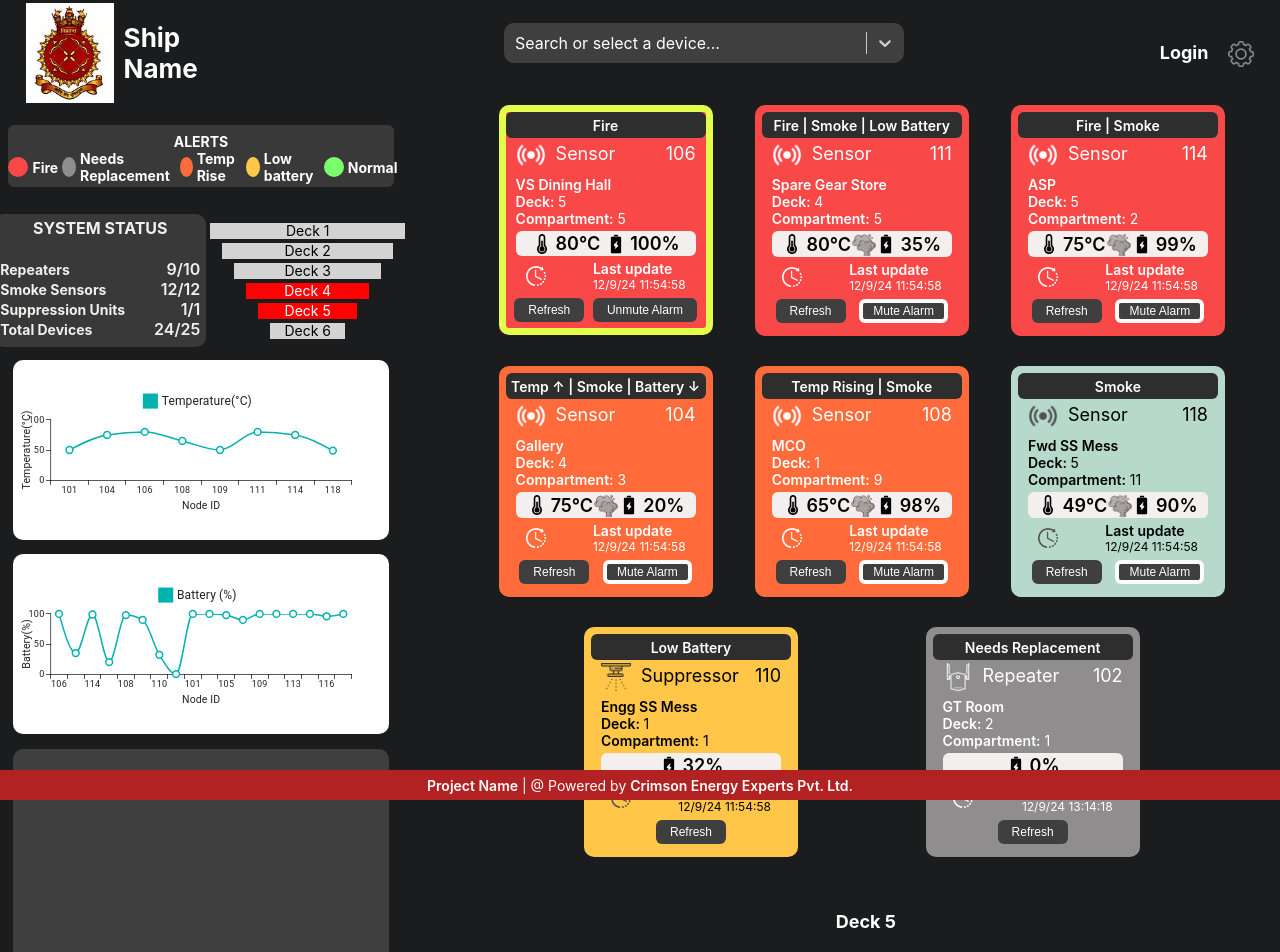
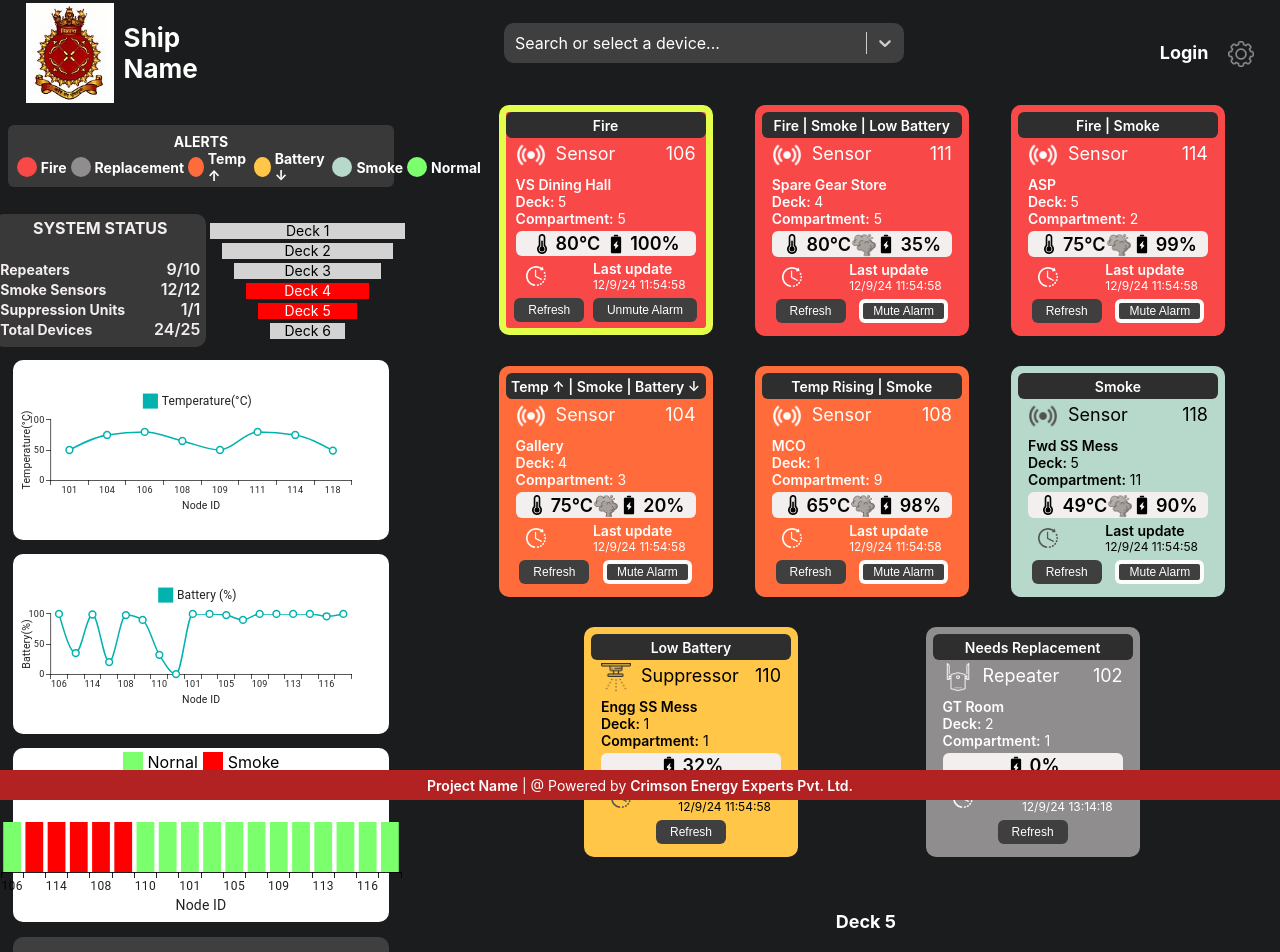
Before and after one commit to cee-diksha/fire_detection, a React (Create React App) app: page / in a window 1280 px wide. Shown: the top 952 px of the page. Built offline with nearby package versions, Linux system fonts and the light colour scheme.

Commit message:
smoke graph added

```diff
--- a/src/assets/info.js
+++ b/src/assets/info.js
@@ -123,7 +123,12 @@ export const specificDeviceChartData = [
         ]
     },
     {
-        node_type: "sensor", node_name: "Gallery", node_id: 104, deck:4, comp:3 , alertlogstemp: [], alertlogsbattery: [
+        node_type: "sensor", node_name: "Gallery", node_id: 104, deck:4, comp:3 , alertlogstemp: [
+            { time: "1300 hrs", message: "Temperature rise detected" },
+            { time: "1320 hrs", message: "Smoke detected" },
+            { time: "1430 hrs", message: "Steady rise in temperature for past 1 hour" },
+            { time: "1440 hrs", message: "Temperature above critical" },
+        ], alertlogsbattery: [
             { time: "0800 hrs", message: "Battery level at 50%" },
             { time: "1000 hrs", message: "Battery level at 40%" },
             { time: "1200 hrs", message: "Battery level at 30%" },
@@ -221,7 +226,9 @@ export const specificDeviceChartData = [
     {
         node_type: "sensor", node_name: "MCO", node_id: 108, deck: 1, comp: 9, alertlogstemp: [
             { time: "1300 hrs", message: "Temperature rise detected" },
-            { time: "1320 hrs", message: "Temperature above critical" }
+            { time: "1320 hrs", message: "Smoke detected" },
+            { time: "1430 hrs", message: "Steady rise in temperature for past 1 hour" },
+            { time: "1440 hrs", message: "Temperature above critical" },
         ], alertlogsbattery: [], temperature: [
             { time: "11", value: "50", info: "[INFO]", status: "Sensor initialized" },
             { time: "12", value: "49", info: "[INFO]", status: "Sensor working fine" },
@@ -276,7 +283,15 @@ export const specificDeviceChartData = [
             { time: "22", value: "94", info: "[WARN]", status: "Battery dropping" }]
     },
     {
-        node_type: "suppression unit", node_name: "Engg SS Mess", node_id: 110, deck: 1, comp: 1, alertlogstemp: null, alertlogsbattery: [], temperature: null, battery_percentage: [{ time: "11", value: "100", info: "[INFO]", status: "Battery OK" },
+        node_type: "suppression unit", node_name: "Engg SS Mess", node_id: 110, deck: 1, comp: 1, alertlogstemp: null, alertlogsbattery: [
+            { time: "0800 hrs", message: "Battery level at 50%" },
+            { time: "1000 hrs", message: "Battery level at 40%" },
+            { time: "1200 hrs", message: "Battery level at 30%" },
+            { time: "1300 hrs", message: "Battery level at 20% — warning: battery low" },
+            { time: "1400 hrs", message: "Battery level at 10% — critical battery level" },
+            { time: "1500 hrs", message: "Battery level at 5% — urgent replacement required" },
+            { time: "1600 hrs", message: "Device shutdown — battery depleted" }
+        ], temperature: null, battery_percentage: [{ time: "11", value: "100", info: "[INFO]", status: "Battery OK" },
             { time: "12", value: "100", info: "[INFO]", status: "Battery OK" },
             { time: "13", value: "99", info: "[WARN]", status: "Battery dropping" },
             { time: "14", value: "94", info: "[WARN]", status: "Battery dropping" },
@@ -297,7 +312,15 @@ export const specificDeviceChartData = [
             { time: "1430 hrs", message: "Fire detected" },
             { time: "1440 hrs", message: "Fire extinguishing started" },
             { time: "Afterwards", message: "Temperature reducing" }
-        ], alertlogsbattery: [], temperature: [
+        ], alertlogsbattery: [
+            { time: "0800 hrs", message: "Battery level at 50%" },
+            { time: "1000 hrs", message: "Battery level at 40%" },
+            { time: "1200 hrs", message: "Battery level at 30%" },
+            { time: "1300 hrs", message: "Battery level at 20% — warning: battery low" },
+            { time: "1400 hrs", message: "Battery level at 10% — critical battery level" },
+            { time: "1500 hrs", message: "Battery level at 5% — urgent replacement required" },
+            { time: "1600 hrs", message: "Device shutdown — battery depleted" }
+        ], temperature: [
             { info: "[INFO]", time: "11", status: "Sensor initialized", value: "50" },
             { info: "[INFO]", time: "12", status: "Normal operation", value: "50" },
             { info: "[INFO]", time: "13", status: "Normal operation", value: "49" },
--- a/src/comp-styles.css
+++ b/src/comp-styles.css
@@ -191,9 +191,10 @@ justify-content:center ;
 }
 
 .alert-label-wrap{
+  width: 100%;
   display: flex;
   align-items: center;
-  justify-content: space-evenly;
+  justify-content: space-between;
 }
 
 .alert-details-combined{
--- a/src/components/AlertCard.js
+++ b/src/components/AlertCard.js
@@ -15,15 +15,19 @@ const AlertCard = () => {
             </div>
             <div className='alert-details-combined' >
                 <div id="alert-details-span3" style={{backgroundColor: "#8f8d8d"}}></div>
-                <div id="alert-details-span1">Needs Replacement</div>
+                <div id="alert-details-span1">Replacement</div>
             </div>
             <div className='alert-details-combined' >
                 <div id="alert-details-span3"style={{backgroundColor: "#FF6B3B"}}></div>
-                <div id="alert-details-span1">Temp Rise</div>
+                <div id="alert-details-span1">Temp ↑</div>
             </div>
             <div className='alert-details-combined' >
                 <div id="alert-details-span3" style={{backgroundColor: "#FFC648"}}></div>
-                <div id="alert-details-span1">Low battery</div>
+                <div id="alert-details-span1">Battery ↓</div>
+            </div>
+            <div className='alert-details-combined' >
+                <div id="alert-details-span3" style={{backgroundColor: "#b6d9cc"}}></div>
+                <div id="alert-details-span1">Smoke</div>
             </div>
             <div className='alert-details-combined' >
                 <div id="alert-details-span3" style={{backgroundColor: "#7BFF6D"}}></div>
--- a/src/components/TempChart.js
+++ b/src/components/TempChart.js
@@ -1,6 +1,7 @@
 import React, { useContext, useEffect, useState } from 'react'
-import { LineChart } from "@mui/x-charts";
+import { BarChart, LineChart } from "@mui/x-charts";
 import { MainContext } from '../context/MainContext';
+import "../styles.css"
 
 
 export const TempChart = () => {
@@ -26,13 +27,6 @@ export const TempChart = () => {
             label: 'Temperature(°C)'
             },
         ]}
-        tooltip={{
-          formatter: (params) => {
-            const nodeId = params.x;
-            const tempValue = params.y;
-            return `Node ID: ${nodeId}\nTemperature: ${tempValue}°C`;
-          },
-        }}
         width={500}
         height={180}
       />
@@ -41,41 +35,86 @@ export const TempChart = () => {
 }
 
 export const BatteryChart = () => {
-  const {deviceInfo} = useContext(MainContext)
-  const [info, setInfo] = useState(deviceInfo)
-  const battery = info.map(item => item.battery_percentage)
-  const node = info.map(item => item.node_id)
-  console.log(battery, node, "batterynode", deviceInfo)
+  const { deviceInfo } = useContext(MainContext);
+  const [info, setInfo] = useState(deviceInfo);
+
+  const battery = info.map((item) => item.battery_percentage);
+  const node = info.map((item) => item.node_id);
+
+  // const valueFormatter = (value) => {
+  //   console.log(value, "valueeee")
+  //   const nodeItem = info.find((item) => item.node_id === value);
+  //   return nodeItem ? `${nodeItem.node_name} (ID: ${nodeItem.node_id})` : value;
+  // };
 
   useEffect(() => {
     const sortedData = deviceInfo.sort((a, b) => a.node_id - b.node_id);
+    setInfo(sortedData);
+  }, [deviceInfo]);
 
-    setInfo(sortedData)
-  }, [deviceInfo])
   return (
     <>
       <LineChart
-          xAxis={[{ data: node, scaleType: 'band', label: "Node ID" }]}
-          yAxis={[{
+        xAxis={[
+          {
+            data: node,
+            scaleType: 'band',
+            label: 'Node ID',
+
+          },
+        ]}
+        yAxis={[
+          {
             min: 0,
             label: 'Battery(%)',
-        }]}
+          },
+        ]}
         series={[
           {
             data: battery,
             label: 'Battery (%)',
-              }
+          },
         ]}
-          tooltip={{
-            formatter: (params) => {
-              const nodeId = params.x;
-              const battValue = params.y;
-              return `Node ID: ${nodeId}\nBattery: ${battValue}°C`;
-            },
-          }}
         width={500}
         height={180}
       />
     </>
-    )
-}
+  );
+};
+
+export const SmokeChart = () => {
+  const { deviceInfo } = useContext(MainContext);
+  const [info, setInfo] = useState([]);
+
+  useEffect(() => {
+    setInfo(deviceInfo);
+  }, [deviceInfo]);
+
+  const smokearr = info.map((item) => ({
+    smoke: item.status.includes('smoke') ? 'red' : '#7BFF6D',
+    nodeId: item.node_id,
+  }));
+
+  const nodeIds = smokearr.map((item) => item.nodeId);
+  const barColors = smokearr.map((item) => item.smoke);
+  const yAxisData = Array(nodeIds.length).fill(1);
+console.log(barColors, "barcolors")
+  return (
+    <BarChart
+    // style={{width: "100%"}}
+      xAxis={[{ scaleType: 'band', data: nodeIds, label: 'Node ID', colorMap: {
+        type: "ordinal",
+        values: nodeIds,
+        colors: barColors,
+      }, }]}
+      series={[
+        {
+          data: yAxisData,
+        },
+      ]}
+      leftAxis={null}
+      width={500}
+      height={150}
+    />
+  );
+};
--- a/src/pages/Dashboard.js
+++ b/src/pages/Dashboard.js
@@ -7,7 +7,7 @@ import user from "../assets/user.png"
 import settings from "../assets/settings.png"
 import { Link } from 'react-router-dom'
 import DropDown from '../components/DropDown'
-import {TempChart, BatteryChart} from '../components/TempChart'
+import {TempChart, BatteryChart, SmokeChart} from '../components/TempChart'
 import { MainContext } from '../context/MainContext'
 import shipcrest from "../assets/INS_Vikrant_crest.jpg"
 import DeckCard from '../components/DeckCard'
@@ -40,7 +40,7 @@ const Dashboard = () => {
                 <Link to={isLogin ? "/settings" : "#"}
                 style={{ pointerEvents: isLogin ? 'auto' : 'none', opacity: isLogin ? 1 : 0.5 }}><img src={settings} alt="settings" className='img'/></Link>
             </div>
-            </div>
+        </div>
             <div className='dashboard-main-screen'>
             <div className='dashboard-middle'>
                 <div className='dashboard-content-summary'>
@@ -55,6 +55,15 @@ const Dashboard = () => {
                 </div>
                 <div style={{backgroundColor: "#ffffff", width: "100%", borderRadius: "10px", display: "flex", alignItems: "center", justifyContent: 'center', marginTop: "14px"}}>
                     <BatteryChart />
+                </div>
+                <div style={{backgroundColor: "#ffffff", width: "100%", borderRadius: "10px", display: "flex", flexDirection: "column", alignItems: "center", justifyContent: 'center', marginTop: "14px"}}>
+                <div style={{ display: 'flex', width: "auto", marginTop: "4px"}}>
+                    <div style={{ width: '20px', height: '20px', backgroundColor: '#7BFF6D', marginRight: '5px' }} />
+                    <div style={{color: "#000000"}}>Nornal</div>
+                    <div style={{ width: '20px', height: '20px', backgroundColor: 'red', marginRight: '5px', marginLeft: "5px" }} />
+                    <div style={{color: "#000000"}}>Smoke</div>
+                </div>
+                    <SmokeChart />
                 </div>
                 <div className='dashboard-content-comm'>
                     <Communication />
--- a/src/pages/SpecificDevice.js
+++ b/src/pages/SpecificDevice.js
@@ -42,11 +42,11 @@ const SpecificDevice = () => {
               <h4 className="h4">{device[0].node_name}</h4>
           </div>
        </div>
-      {(!device[0].status.includes("success") || device[0].isDeleted !== false) && <div className='indication' style={{backgroundColor: `${device[0].status.includes("danger") ? "#F84848" : device[0].status.includes("orange") ? "#FF6B3B" : device[0].status.includes("yellow") ? "#FFC648" : device[0].isDeleted ? "#D0D0D0"  : null }`,
-        color: `${ device[0].status.includes("danger") ? "#ffffff" : (device[0].status.includes("yellow") || device[0].isDeleted) ? "#000000" : "#ffffff"}`
+      {(!device[0].status.includes("success") || device[0].isDeleted !== false) && <div className='indication' style={{backgroundColor: `${device[0].status.includes("danger") ? "#F84848" : device[0].status.includes("orange") ? "#FF6B3B" : device[0].status.includes("yellow") ? "#FFC648" : device[0].isDeleted ? "#D0D0D0"  :  device[0].status.includes("smoke") ? "#b6d9cc" : null }`,
+        color: `${ (device[0].status.includes("danger") ||  device[0].status.includes("orange")) ? "#ffffff" : (device[0].status.includes("yellow") || device[0].status.includes("smoke") || device[0].isDeleted) ? "#000000" : "#ffffff"}`
       }}>
         {console.log(device[0], "device[0].isDeleted")}
-      {device[0].status.includes("danger") ? "Fire" : device[0].status.includes("orange") ? "Temp Rising" : device[0].status.includes("yellow") ? "Low Battery" : device[0].isDeleted ? "Needs Replacement" :  null }
+      {device[0].status.includes("danger") ? "Fire" : device[0].status.includes("orange") ? "Temp Rising" : device[0].status.includes("smoke") ? "Smoke" : device[0].status.includes("yellow") ? "Low Battery" : device[0].isDeleted ? "Needs Replacement" :  null }
       </div>}
       <div className='alerts-chart-wrapper'>
           {(specificData[0].alertlogstemp !== null && specificData[0].alertlogstemp.length !== 0) && <div className='alert-logs'>
--- a/src/styles.css
+++ b/src/styles.css
@@ -409,6 +409,7 @@ input {
     display: flex;
     flex-direction: column;
     width: 50%;
+    padding: 0 20px;
     height: auto;
 }
 
```
Lines whose indentation alone changed are shown as unchanged.
